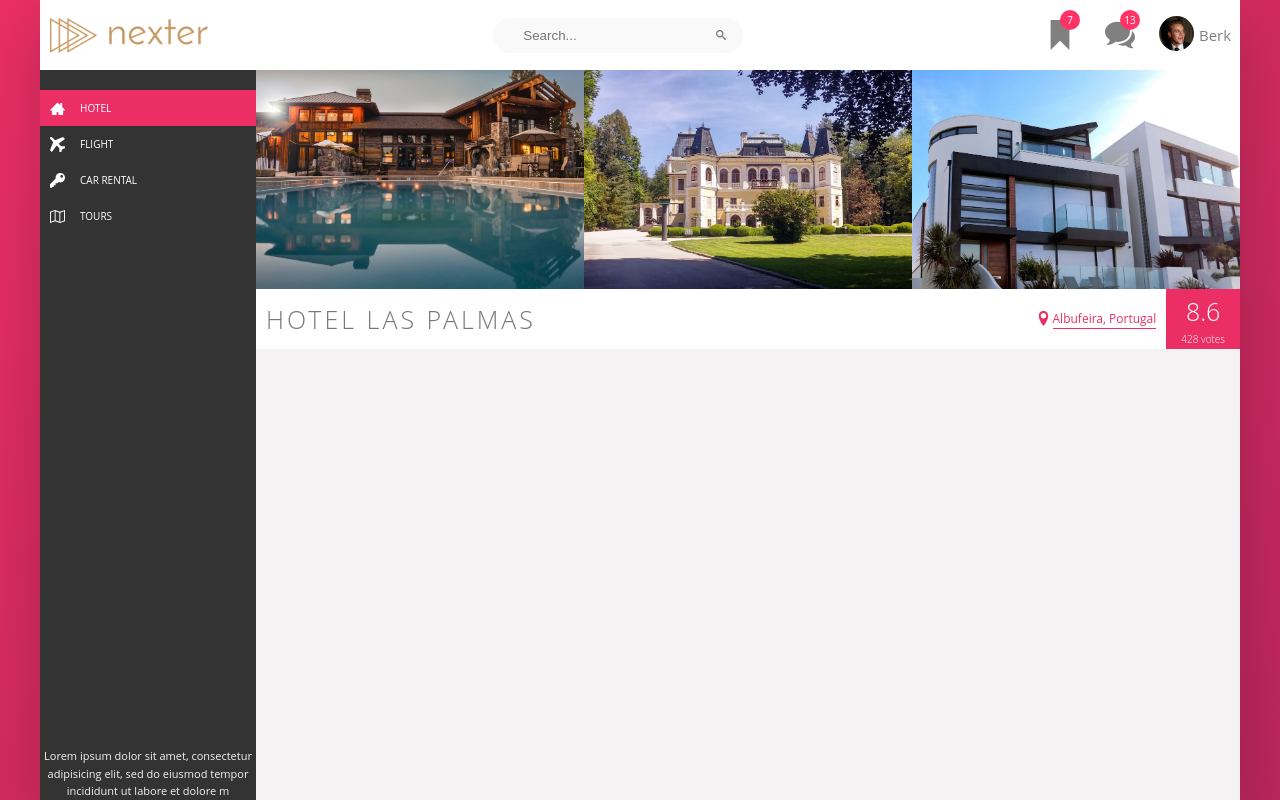
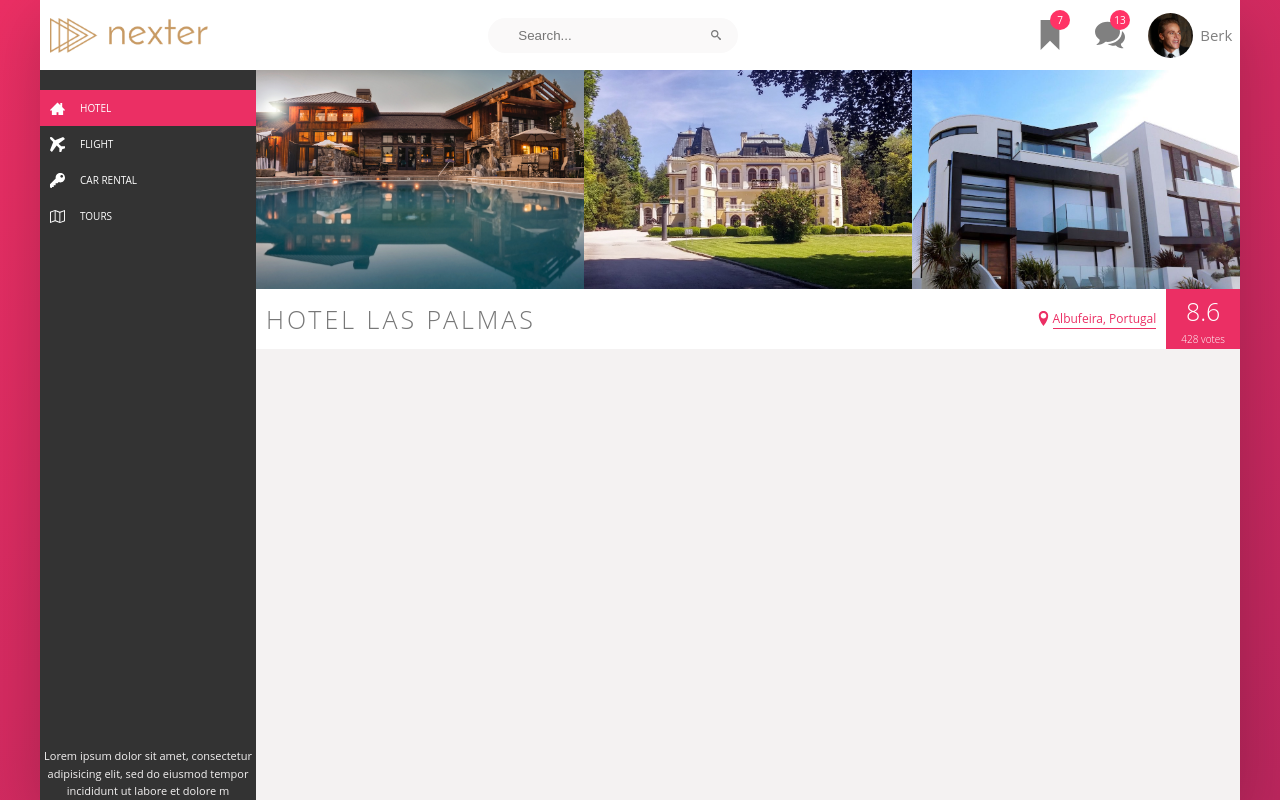
Before and after one commit to berkelmas/cssPortfolio2, a website: page index.html in a window 1280 px wide. Drawn offline with Linux system fonts and the light colour scheme.

Commit message:
last commit

```diff
--- a/index.html
+++ b/index.html
@@ -46,10 +46,10 @@
               </div>
 
               <div class="user-nav-profile">
-                <a href="user-nav-profile-a" >
+                <a class="user-nav-profile-a" href="#" >
                   <img src="img/realtor-1.jpeg" alt="" class="user-nav-profile-img">
+                  <span class="user-nav-profile-span">Berk</span>
                 </a>
-                <p class="user-nav-profile-span">Berk</p>
               </div>
 
             </nav>
--- a/sass/_base.scss
+++ b/sass/_base.scss
@@ -47,7 +47,7 @@ body {
   min-height: 100vh;
 
   display: flex;
-  flex-direction: column;
+  flex-direction: row;
   align-items: center;
   justify-content: center;
 }
--- a/sass/_header.scss
+++ b/sass/_header.scss
@@ -83,20 +83,27 @@
   }
 
   &-profile {
-    width: 9rem;
+    width: 10rem;
     height: 100%;
+
     display: flex;
-    justify-content: center;
-    align-items: center;
+
+    &-a {
+      display: flex;
+      flex-direction: row;
+      justify-content: space-evenly;
+      align-items: center;
+      text-decoration: none;
+    }
 
     &-span {
       color : gray;
       font-size: 1.5rem;
-      margin-left : .5rem;
+
     }
 
     &-img {
-      width: 3.5rem;
+      width: 45%;
       border-radius: 100px;
     }
 
```
Also changed, not shown: css/style.css.
